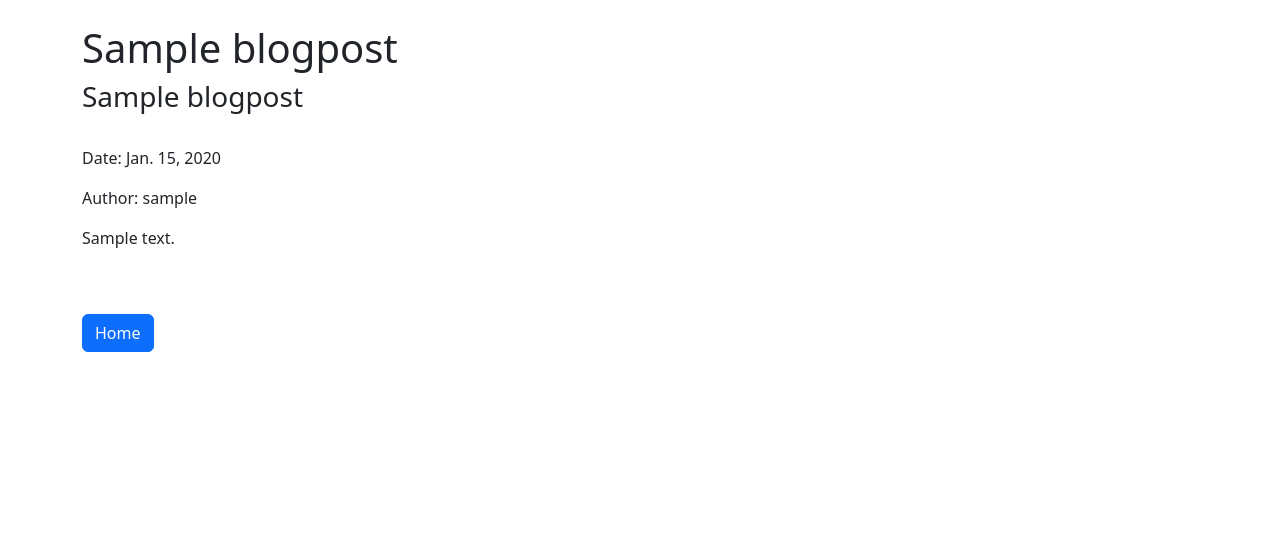
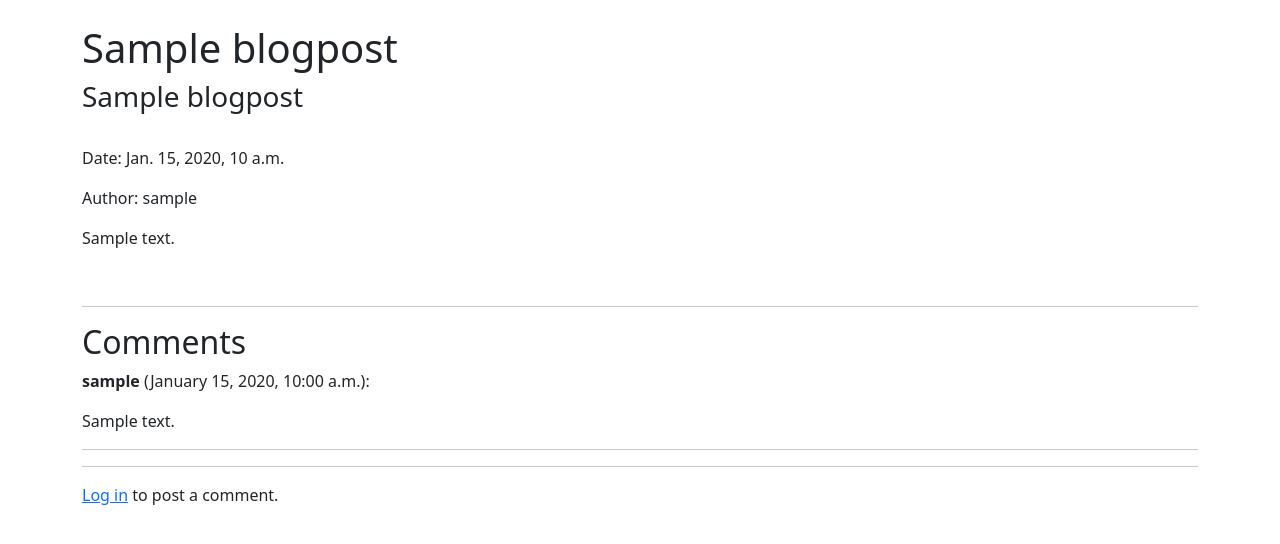
Before and after one commit to damachad/django_blog, a Django app: page /posts/1 in a window 1280 px wide. Shown: the part 56-600 px from the top of the page. Run offline with Django 5.2, Linux system fonts and the light colour scheme; tables that the repository leaves empty hold one stand-in row (values such as "Sample post").

Commit message:
Add comments logic

```diff
--- /dev/null
+++ b/BlogTest/myapp/forms.py
@@ -0,0 +1,10 @@
+from django import forms
+from .models import Comment
+
+class CommentForm(forms.ModelForm):
+    class Meta:
+        model = Comment
+        fields = ['content']
+        widgets = {
+            'content': forms.Textarea(attrs={'class': 'form-control', 'rows': 3}),
+        }
--- a/BlogTest/myapp/models.py
+++ b/BlogTest/myapp/models.py
@@ -6,8 +6,20 @@ class BlogPost(models.Model):
     author = models.ForeignKey(User, on_delete=models.CASCADE, related_name='posts')
     title = models.CharField(max_length=250, unique=True)
     subtitle = models.CharField(max_length=250)
-    date = models.DateField(auto_now_add=True)
+    creation_date = models.DateTimeField(auto_now_add=True)
+    modification_date = models.DateTimeField(auto_now=True)
     body = models.TextField()
 
     def __str__(self):
         return self.title
+
+
+class Comment(models.Model):
+    post = models.ForeignKey(BlogPost, on_delete=models.CASCADE, related_name='comments')
+    author = models.ForeignKey(User, on_delete=models.CASCADE, related_name='comments')
+    creation_date = models.DateTimeField(auto_now_add=True)
+    modification_date = models.DateTimeField(auto_now=True)
+    content = models.TextField(max_length=250)
+
+    def __str__(self):
+        return f"Comment by {self.author} on {self.post}"
--- a/BlogTest/myapp/templates/myapp/blogpost_detail.html
+++ b/BlogTest/myapp/templates/myapp/blogpost_detail.html
@@ -4,10 +4,32 @@
     <h1>{{ object.title }}</h1>
     <h3>{{ object.subtitle }}</h3>
 </br>
-    <p>Date: {{ object.date }}</p>
+    <p>Date: {{ object.creation_date }}</p>
     <p>Author: {{ object.author }}</p>
     <p>{{ object.body }}</p>
 </br>
+<hr>
+<h2>Comments</h2>
+<div>
+    {% for comment in comments %}
+        <p><strong>{{ comment.author }}</strong> ({{ comment.creation_date|date:"F j, Y, g:i a" }}):</p>
+        <p>{{ comment.content }}</p>
+        <hr>
+    {% empty %}
+        <p>No comments yet. Be the first to comment!</p>
+    {% endfor %}
+</div>
+<hr>
+{% if user.is_authenticated %}
+    <h3>Add a Comment</h3>
+    <form method="post">
+        {% csrf_token %}
+        {{ form.as_p }}
+        <button type="submit" class="btn btn-primary">Post Comment</button>
+    </form>
+{% else %}
+    <p><a href="{% url 'login' %}">Log in</a> to post a comment.</p>
+{% endif %}
 {% if user.is_authenticated and user == object.author %}
 <a href="{% url 'editpost' object.pk %}"
     target="_self"
@@ -18,9 +40,4 @@
     class="btn btn-danger">Delete
 </a>
 {% endif %}
-</br>
-<a href="{% url 'home' %}"
-    target="_self"
-    class="btn btn-primary">Home
-</a>
 {% endblock %}
--- a/BlogTest/myapp/views.py
+++ b/BlogTest/myapp/views.py
@@ -1,7 +1,8 @@
-from django.views.generic import ListView, DetailView
+from django.views.generic import ListView, DetailView, FormView
 from django.views.generic.edit import CreateView, DeleteView, UpdateView
-from django.urls import reverse_lazy
+from django.urls import reverse_lazy, reverse
 from .models import BlogPost
+from .forms import CommentForm
 from django.contrib.auth.forms import UserCreationForm
 from django.contrib.auth.mixins import LoginRequiredMixin
 
@@ -10,8 +11,25 @@ class BlogPostListView(ListView):
     model = BlogPost
 
 
-class BlogPostDetailView(DetailView):
+class BlogPostDetailView(DetailView, FormView):
     model = BlogPost
+    form_class = CommentForm
+
+    def get_context_data(self, **kwargs):
+        context = super().get_context_data(**kwargs)
+        context['comments'] = self.object.comments.all()
+        context['form'] = self.get_form()
+        return context
+
+    def form_valid(self, form):
+        comment = form.save(commit=False)
+        comment.post = self.get_object()
+        comment.author = self.request.user
+        comment.save()
+        return super().form_valid(form)
+
+    def get_success_url(self):
+        return reverse_lazy('postdetail', kwargs={'pk': self.get_object().pk})
 
 
 class BlogPostCreateView(LoginRequiredMixin, CreateView):
```
Also changed, not shown: BlogTest/myapp/migrations/0003_rename_date_blogpost_creationdate_and_more.py (added), BlogTest/myapp/migrations/0004_rename_body_comment_content.py (added), BlogTest/myapp/migrations/0005_rename_creationdate_blogpost_creation_date_and_more.py (added), BlogTest/myapp/migrations/0006_alter_blogpost_creation_date_and_more.py (added).
